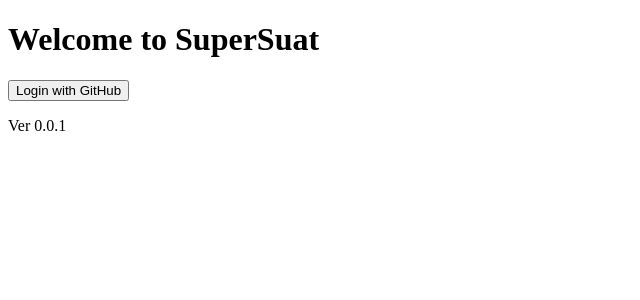
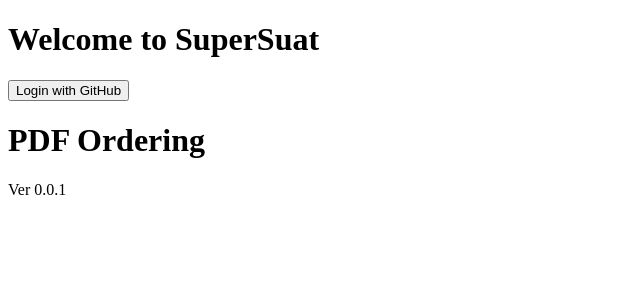
Before and after one commit to konbraphat51/SuperSuat, a React (Vite) app in the folder Front/: page /ordering in a window 1280 px wide. Shown: the top 300 px of the page, without its empty margins (0-640 px from the left). Built offline with nearby package versions, Linux system fonts and the light colour scheme; no server answers.

Commit message:
create ordering page

```diff
--- a/Front/src/App.tsx
+++ b/Front/src/App.tsx
@@ -3,6 +3,7 @@
 import { Footer } from "./components/Footer";
 import { PageHome } from "./components/pages/home/PageHome";
 import { PageLogin } from "./components/pages/login/PageLogin";
+import { PagePdfOrdering } from "./components/pages/pdfOrdering/PagePdfOrdering";
 
 function App() {
 	return (
@@ -12,6 +13,7 @@
 				<Routes>
 					<Route path="/" element={<PageHome />} />
 					<Route path="/login" element={<PageLogin />} />
+					<Route path="/ordering" element={<PagePdfOrdering />} />
 				</Routes>
 			</BrowserRouter>
 			<Footer />
--- /dev/null
+++ b/Front/src/components/pages/pdfOrdering/PagePdfOrdering.tsx
@@ -0,0 +1,7 @@
+export const PagePdfOrdering = () => {
+	return (
+		<div>
+			<h1>PDF Ordering</h1>
+		</div>
+	);
+};
```
